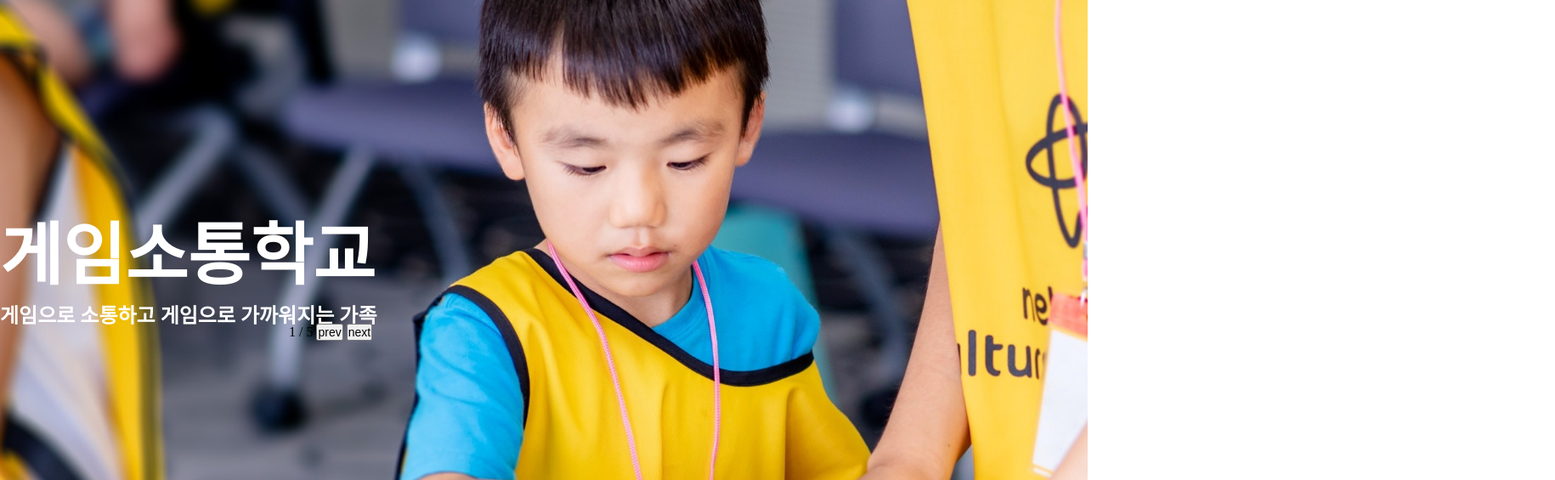
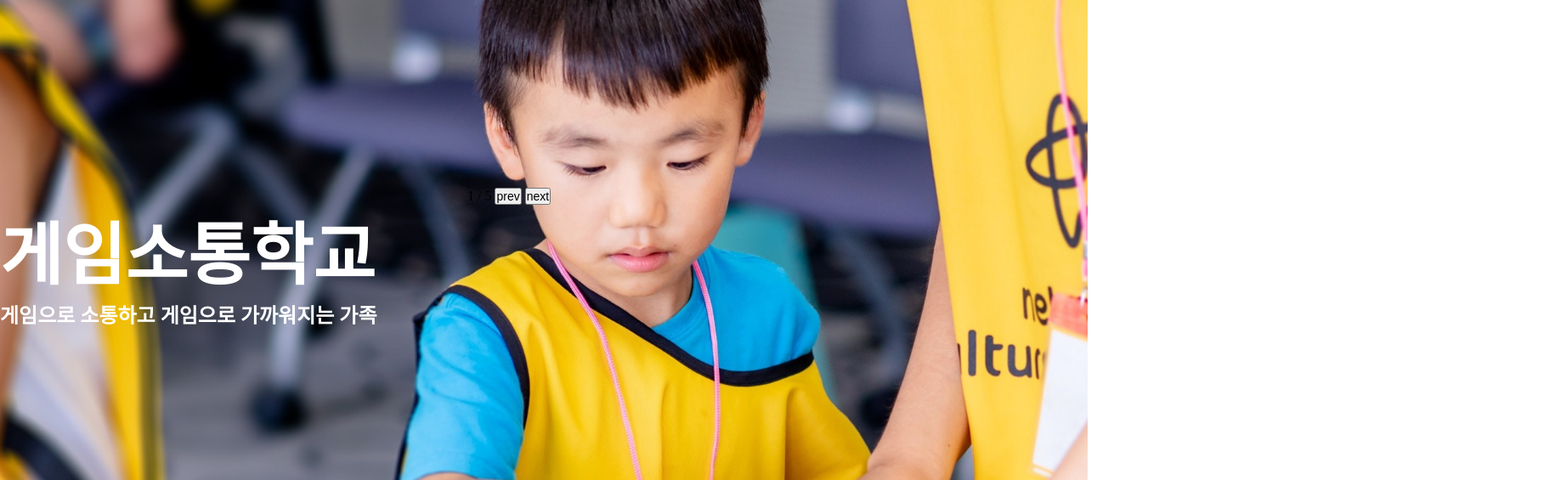
Before and after one commit to yoonchangcho-hm/2025net, a plain HTML site: page index.html in a window 1280 px wide. Shown: the part 79-644 px from the top of the page at 85% size, 1830 px wide, since content can reach past the window. Drawn offline with nearby package versions, Linux system fonts and the light colour scheme.

Commit message:
250910_1450

```diff
--- a/css/style.css
+++ b/css/style.css
@@ -72,8 +72,8 @@
 .visual .btnWrap {
   position: relative;
   z-index: 999;
-  top: -340px;
-  left: 340px;
+  top: -500px;
+  left: 550px;
 }
 /* content */
 
```
